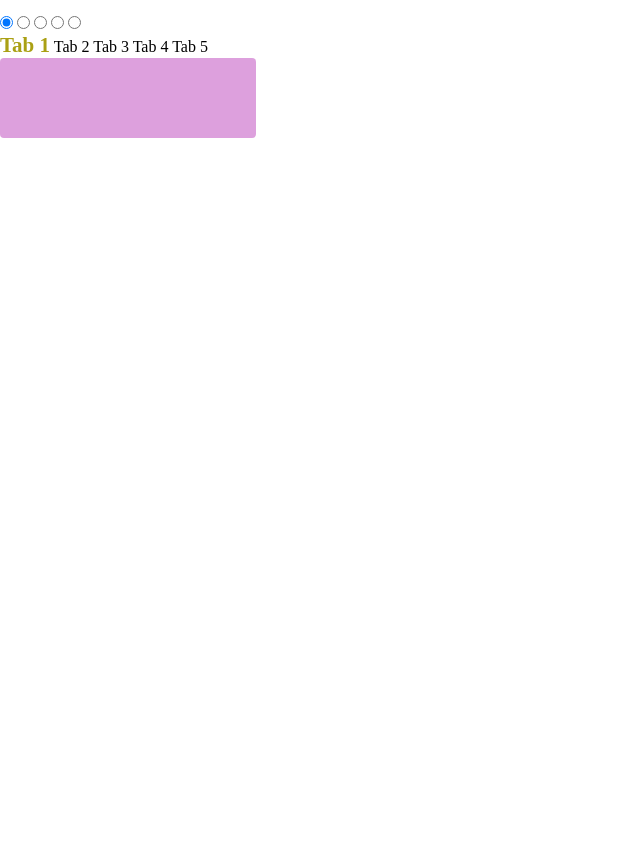
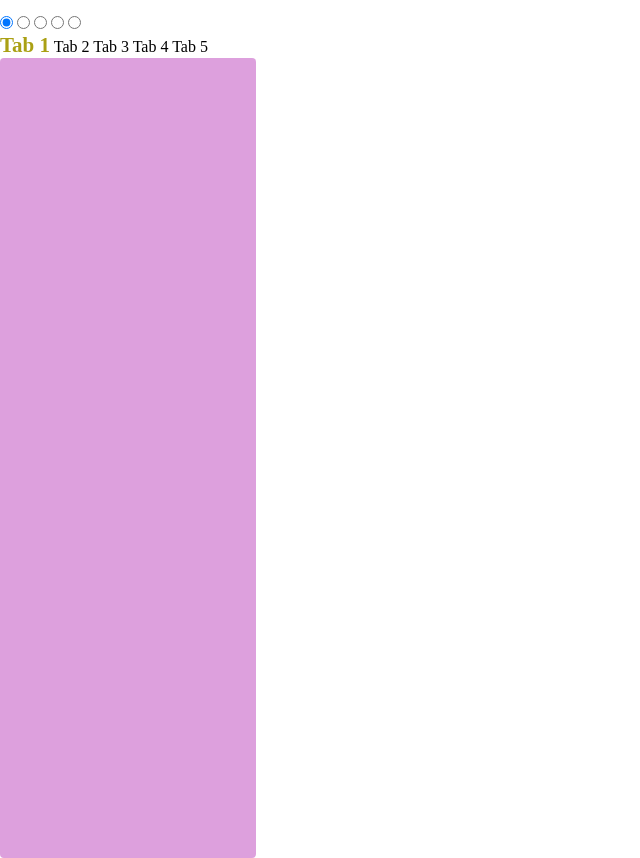
Before and after one commit to israelassis/Postagens, a plain HTML site: page index_navBar.html in a window 1280 px wide. Shown: the part 58-916 px from the top of the page, without its empty margins (0-640 px from the left). Before the commit the page ends 800 px from the top, so only its background shows below. Drawn offline with Linux system fonts and the light colour scheme.

Commit message:
Ajuste de Borda
Ajuste na dimensão da borda

```diff
--- a/style_navBar.css
+++ b/style_navBar.css
@@ -17,12 +17,12 @@
 nav .slider{
     position: absolute;
     background: plum;
-    height: 10%;
+    height: 100%;
     width: 20%;
-    left: 0;
     border-radius: 4px;
     transition: all 0.3ms ease;
 }
+
 
 input[type="radio"]{
 }
```
